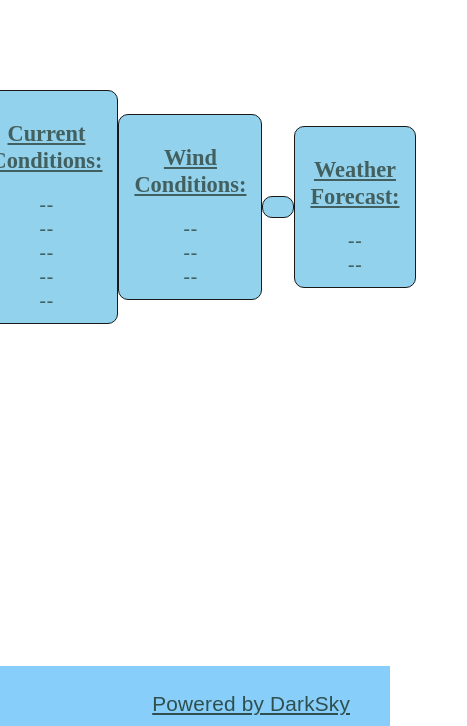
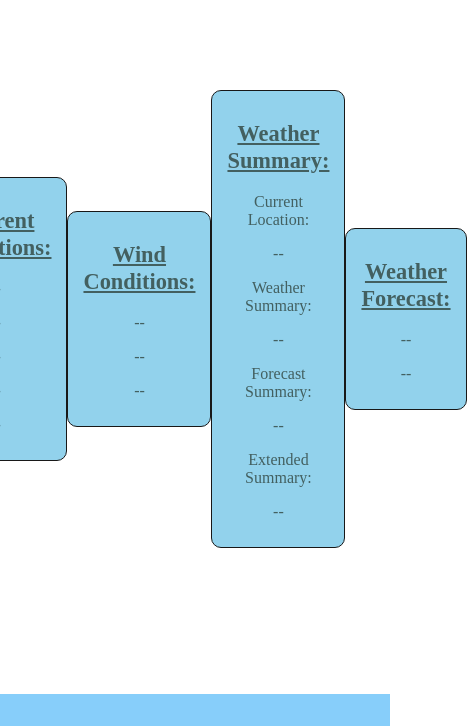
Before and after one commit to hongdemian/WeatherPage, a plain HTML site: page index.html in a window 390 px wide. Shown: the part 118-844 px from the top of the page, 467 px wide, since content can reach past the window. Drawn offline with nearby package versions, Linux system fonts and the light colour scheme.

Commit message:
new section, fix css; start responsive

```diff
--- a/index.html
+++ b/index.html
@@ -4,7 +4,7 @@
     <meta charset="UTF-8">
     <title>Weather Alerts and Forecast</title>
     <link rel="stylesheet" href="styles.css">
-    <meta name=”viewport” content=”initial-scale=1, width=device-width, height=device-height, viewport-fit=cover”>
+    <meta name=”viewport” content=”initial-scale=1, width=device-width”>
     <script src="index.js"></script>
     <script src="https://code.jquery.com/jquery-1.9.1.min.js"></script>
 </head>
@@ -23,30 +23,41 @@
     <div id="current-weather-details" class="card">
         <h2>Current Conditions:</h2>
         <ul>
-            <li><a id="current-humidity">--</a></li>
-            <li><a id="current-uvIndex">--</a></li>
-            <li><a id="current-temperature-feels">--</a></li>
-            <li><a id="current-cloud-cover">--</a></li>
-            <li><a id="current-precip-possible"> -- </a></li>
-            <li><a id="current-precip-type"></a></li>
+            <li><p id="current-humidity">--</p></li>
+            <li><p id="current-uvIndex">--</p></li>
+            <li><p id="current-temperature-feels">--</a></li>
+            <li><p id="current-cloud-cover">--</p></li>
+            <li><p id="current-precip-possible"> -- </p></li>
+            <li><p id="current-precip-type"></p></li>
         </ul>
     </div>
     <div id="wind" class="card">
         <h2>Wind Conditions:</h2>
         <ul>
-            <li><a id="current-wind-speed">--</a></li>
-            <li><a id="current-wind-gust">--</a></li>
-            <li><a id="current-wind-bearing">--</a></li>
+            <li><p id="current-wind-speed">--</p></li>
+            <li><p id="current-wind-gust">--</p></li>
+            <li><p id="current-wind-bearing">--</p></li>
         </ul>
     </div>
-    <div id="weather-summary" class="card">
-        <a id="weatherSummary"></a>
+    <div class="card">
+        <h2>Weather Summary:</h2>
+        <ul>
+            <li><p class="category">Current Location:</p></li>
+            <li><p id="current-location">--</p></li>
+            <li><p class="category">Weather Summary:</p></li>
+            <li><p id="weather-summary">--</p></li>
+            <li><p class="category">Forecast Summary:</p></li>
+            <li><p id="weather-forecast-summary">--</p></li>
+            <li><p class="category">Extended Summary:</p></li>
+            <li><p id="weather-forecast-second">--</p></li>
+        </ul>
+        <p id="weatherSummary"></p>
     </div>
     <div class="card">
         <h2>Weather Forecast:</h2>
         <ul>
-            <li><a id="wind-gust-forecast">--</a></li>
-            <li><a id="week-forecast">--</a></li>
+            <li><p id="wind-gust-forecast">--</p></li>
+            <li><p id="week-forecast">--</p></li>
         </ul>
     </div>
 </div>
--- a/index.js
+++ b/index.js
@@ -165,7 +165,7 @@ function displayWeather(object) {
 	uvIndex.innerHTML = "uvIndex: " + object.currently.uvIndex;
 	temperature.innerHTML = Math.round(object.currently.temperature) + " C"; //+ " / " + celsiusToFarenheit(object.currently.temperature) + " F";
 	feelsLike.innerHTML = "Feels Like: " + Math.round(object.currently.apparentTemperature, 1) + " C";
-	if (object.currently.precipType != undefined) {
+	if (object.currently.precipType !== undefined) {
 		precipType = object.currently.precipType.toUpperCase();
 	} else {
 		precipType = "Precipitation";
@@ -174,26 +174,27 @@ function displayWeather(object) {
 	 if (object.currently.precipProbability > .4) {
 	 	document.getElementById('current-precip-type').style.visibility = "initial";
 	 }
-
-	 if (typeof object.currently.windBearing == "undefined") {
+	 if (typeof object.currently.windBearing === "undefined") {
 	 	windBearing.innerHTML = "Wind Direction: Calm";
 	 } else {
 		 windBearing.innerHTML = "Wind Direction: " + degreesToDirection(object.currently.windBearing);
 	 }
 	windSpeed.innerHTML = "Wind Speed: " + knotsToKilometres(object.currently.windSpeed) + " km/h";
 	windGust.innerHTML = "Wind Gusts: " + knotsToKilometres(object.currently.windGust) + " km/h";
-	if (object.currently.windSpeed >= 30) {
+	if (object.currently.windSpeed >= 20) {
 		windSpeed.addClass("alerts");
 	}
 	if (object.currently.windGust >= 30) {
 		windGust.addClass("alerts");
 	}
 	cloudCover.innerHTML = "Cloud Cover: " + humidityPercentage(object.currently.cloudCover) + "%";
-	weatherSummary.innerHTML = "<span class='summaryTitles'> Current Location:  </span></br>" + object.timezone + "<br/><span class='summaryTitles'> Weather Summary: </span></br>" + object.currently.summary
-		+ "<br/><span class='summaryTitles'>Forecast Summary: </span></br>" + object.hourly.summary;
+	document.getElementById("current-location").innerHTML = object.timezone;
+	document.getElementById("weather-summary").innerHTML =  object.currently.summary;
+	document.getElementById(("weather-forecast-summary")).innerHTML = weather['forecast']['txt_forecast']['forecastday'][0]['fcttext_metric'];
+	document.getElementById("weather-forecast-second").innerHTML = weather['forecast']['txt_forecast']['forecastday'][1]['fcttext_metric'];
 	weekForecast.innerHTML = object.daily.summary;
 	forecastValidTime = new Date(object.currently.time * 1000);
-	gustWindTime = new Date(object.daily.data[0].windGustTime * 1000);
+	let gustWindTime = new Date(object.daily.data[0].windGustTime * 1000);
 	if (object.currently.uvIndex > 5) {
 		document.getElementById("current-uvIndex").style.color = "red";
 	} else {
@@ -201,7 +202,7 @@ function displayWeather(object) {
 			document.getElementById("current-uvIndex").style.color = "dark-green";
 		}
 	}
-	if (object.alerts != undefined) {
+	if (object.alerts !== undefined) {
 		alertsTitle = object.alerts.title;
 		alertsSummary = object.alerts.description;
 		alertsTimeIssued = object.alerts.time;
--- a/styles.css
+++ b/styles.css
@@ -1,3 +1,7 @@
+img, embed, video, object {
+    max-width: 100%;
+}
+
 body {
     /*background: url(https://orig13.deviantart.net/64e8/f/2010/230/0/6/skies_of_blue_by_naturedrop.jpg) no-repeat top center fixed;*/
     /*background-image:url('2017-V2bwequipment-tar.jpg');*/
@@ -101,8 +105,8 @@ a {
     text-align: left;
     color: darkslategrey;
     font-family: 'Fresca', sans-serif;
-    letter-spacing: 0.2px;
-    cursor: default;
+    padding: 1.5em;
+    float: right;
 }
 
 h2 {
@@ -115,20 +119,19 @@ h2 {
 }
 
 footer {
-    height: 2rem;
+    height: 2em;
     background-color: lightskyblue;
     position: fixed;
-    bottom: 0px;
+    bottom: 0;
     color: darkslategray;
-    font-size: 1.5rem;
-    max-width: 100%;
-    padding-bottom: 28px;
+    font-size: 1em;
+    width: 100%;
 }
 
 footer p {
     display: inline-block;
-    float: right;
     padding-right: 40px;
+
 }
 
 @media all and (max-device-width: 400px) {
@@ -142,9 +145,4 @@ footer p {
         justify-content: flex-start;
     }
 
-    footer,
-    footer p {
-        text-align: center;
-    }
-
 }
```
